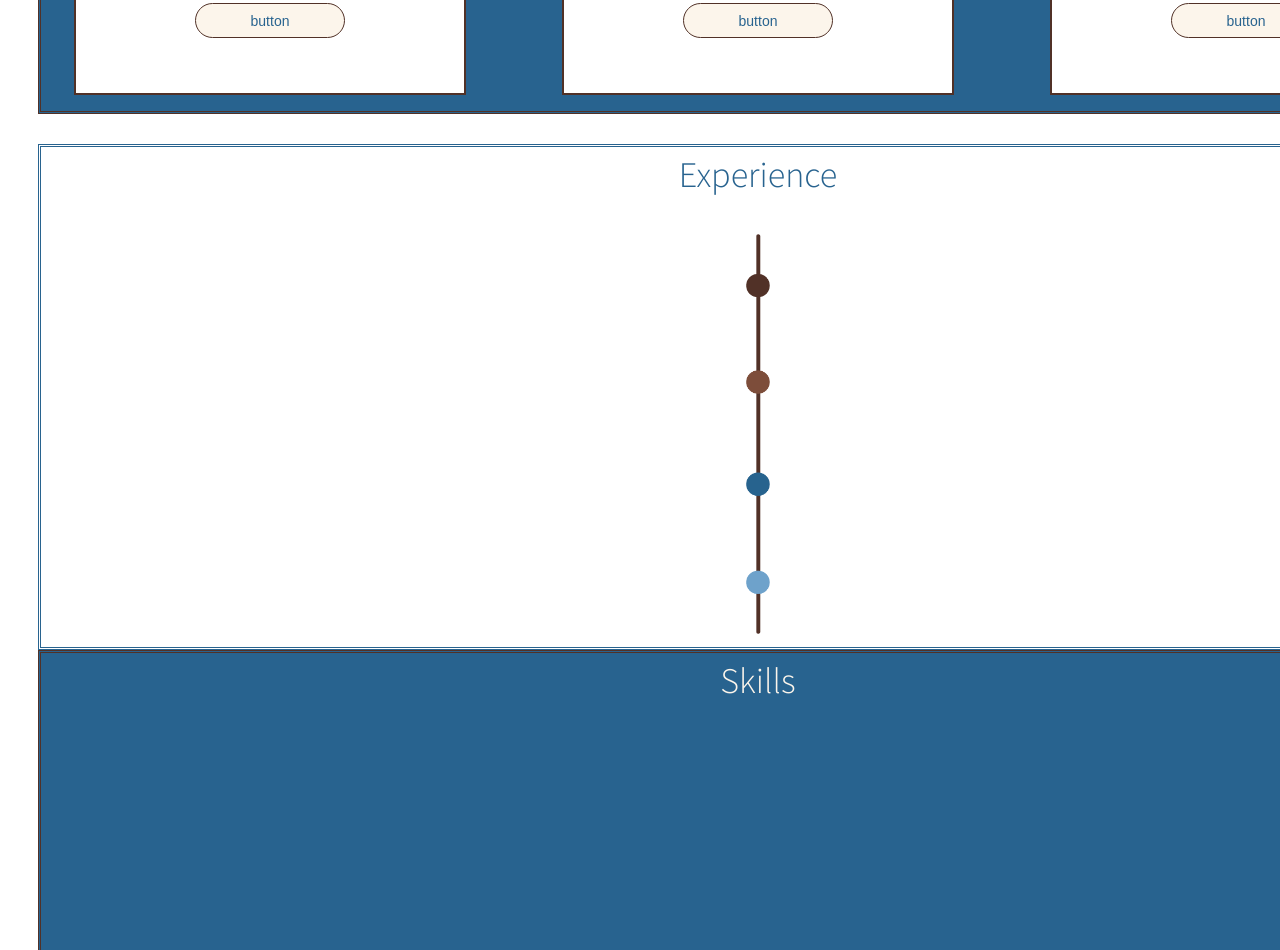
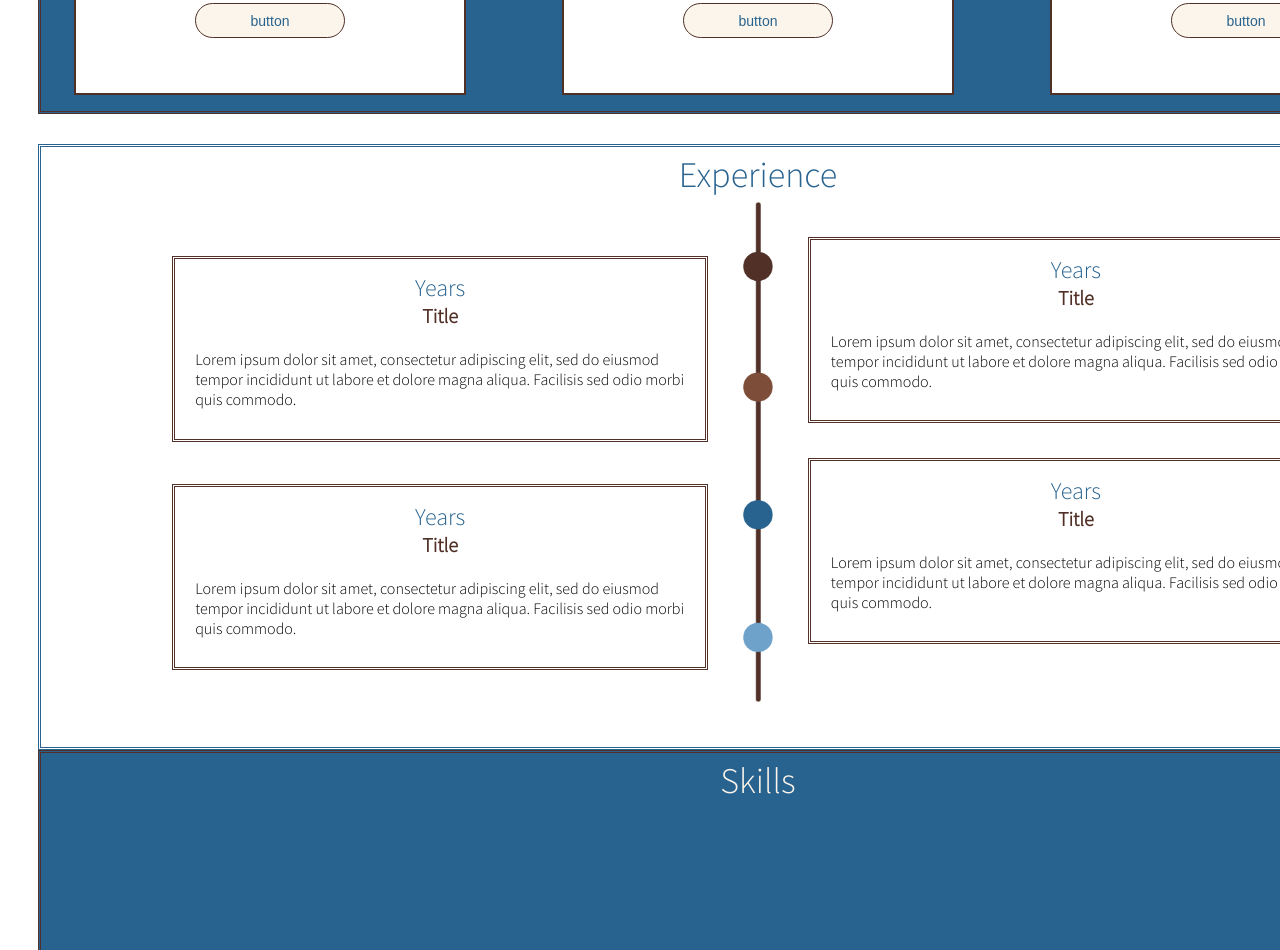
Before and after one commit to andreashep/HildegunDesign, a plain HTML site: page index.html in a window 1280 px wide. Shown: the part 2050-3000 px from the top of the page. Drawn offline with Linux system fonts and the light colour scheme.

Commit message:
experience

```diff
--- a/index.html
+++ b/index.html
@@ -73,11 +73,36 @@
                             <button class="example"><a href="">button</a></button>
                 </div>
         </article>
-    <div class="experience">
+    <article class="experience">
         <h1>Experience</h1>
-            <img src="homepage_images/timeline.png">
-       <!--image, 4cards, center img-->
-    </div>
+        <div class="econtent">
+            <div class="one_two">
+                    <div class="years_one">
+                        <h2>Years</h2>
+                        <h3>Title</h3>
+                        <p>Lorem ipsum dolor sit amet, consectetur adipiscing elit, sed do eiusmod tempor incididunt ut labore et dolore magna aliqua. Facilisis sed odio morbi quis commodo.</p>
+                    </div>
+                    <div class="years_two">
+                        <h2>Years</h2>
+                        <h3>Title</h3>
+                        <p>Lorem ipsum dolor sit amet, consectetur adipiscing elit, sed do eiusmod tempor incididunt ut labore et dolore magna aliqua. Facilisis sed odio morbi quis commodo.</p>
+                    </div>
+                </div>
+                <img src="homepage_images/timeline.png">
+                <div class="three_four">
+                    <div class="years_three">
+                        <h2>Years</h2>
+                        <h3>Title</h3>
+                        <p>Lorem ipsum dolor sit amet, consectetur adipiscing elit, sed do eiusmod tempor incididunt ut labore et dolore magna aliqua. Facilisis sed odio morbi quis commodo.</p>
+                    </div>
+                    <div class="years_four">
+                        <h2>Years</h2>
+                        <h3>Title</h3>
+                        <p>Lorem ipsum dolor sit amet, consectetur adipiscing elit, sed do eiusmod tempor incididunt ut labore et dolore magna aliqua. Facilisis sed odio morbi quis commodo.</p>
+                    </div>
+                </div>
+            </div>
+    </article>
     <div class="skills">
         <h1>Skills</h1>
         <!--title, 8bxs in 2 rows-->
--- a/style.css
+++ b/style.css
@@ -313,9 +313,10 @@ nav a:hover {
 
 .experience {
     display: flex;
-    flex-flow: row wrap;
-    height: 500px;
-    width: 100%;
+    flex-direction: row;
+    flex-wrap: wrap;
+    height: 600px;
+    width: 1440px;
     background-color: #fff;
     border: 3px double rgb(40, 99, 143);
     justify-content: center;
@@ -324,15 +325,187 @@ nav a:hover {
 .experience h1 {
     display: flex;
     width: 100%;
+    height: 50px;
     justify-content: center;
     align-content: center;
-    margin-top: 5px;
+    margin: 5px 0 0 0;
+    padding: 0;
     color: rgb(40, 99, 143);
 }
 
 .experience img {
     display: flex;
-    height: 400px;
+    height: 500px;
+    margin: 0 35px;
+}
+
+.econtent {
+    display: flex;
+    flex-direction: row;
+    margin-bottom: 75px;
+}
+
+
+.one_two {
+    display: flex;
+    flex-direction: column;
+    margin: 50px 0 35px 0;
+    justify-content: space-around;
+    align-content: space-around;
+}
+
+.years_one {
+    display: flex;
+    flex-direction: column;
+    flex-basis: 1;
+    width: 500px;
+    height: 150px;
+    border: 3px double rgb(81, 49, 39);
+    justify-content: center;
+    align-items: center;
+    padding: 15px;
+    margin-bottom: 35px;
+
+}
+
+.years_one h2 {
+    display: flex;
+    color: rgb(40, 99, 143);
+    justify-content: center;
+    align-content: center;
+    margin: 5px 0 0 0;
+}
+
+
+.years_one h3 {
+    display: flex;
+    color: rgb(81, 49, 39);
+    justify-content: center;
+    align-content: center;
+    margin: 0;
+}
+
+.years_one p {
+    display: flex;
+    justify-content: center;
+    align-content: center;
+    padding: 5px;
+}
+
+
+.years_two {
+    display: flex;
+    flex-direction: column;
+    width: 500px;
+    height: 150px;
+    border: 3px double rgb(81, 49, 39);
+    justify-content: center;
+    align-items: center;
+    padding: 15px;
+    margin-bottom: 35px;
+}
+
+.years_two h2 {
+    display: flex;
+    color: rgb(40, 99, 143);
+    justify-content: center;
+    align-content: center;
+    margin: 5px 0 0 0;
+}
+
+.years_two h3 {
+    display: flex;
+    color: rgb(81, 49, 39);
+    justify-content: center;
+    align-content: center;
+    margin: 0;
+}
+
+.years_two p {
+    display: flex;
+    justify-content: center;
+    align-content: center;
+    padding: 5px;
+}
+
+.three_four {
+    display: flex;
+    flex-direction: column;
+    margin: 0 0 100px 0;
+    justify-content: space-around;
+    align-content: space-around;
+}
+
+.years_three {
+    display: flex;
+    flex-direction: column;
+    width: 500px;
+    height: 150px;
+    border: 3px double rgb(81, 49, 39);
+    justify-content: center;
+    align-items: center;
+    padding: 15px;
+    margin: 35px 0;
+
+}
+
+.years_three h2 {
+    display: flex;
+    color: rgb(40, 99, 143);
+    justify-content: center;
+    align-content: center;
+    margin: 5px 0 0 0;
+}
+
+
+.years_three h3 {
+    display: flex;
+    color: rgb(81, 49, 39);
+    justify-content: center;
+    align-content: center;
+    margin: 0;
+}
+
+.years_three p {
+    display: flex;
+    justify-content: center;
+    align-content: center;
+    padding: 5px;
+}
+
+
+.years_four {
+    display: flex;
+    flex-direction: column;
+    width: 500px;
+    height: 150px;
+    border: 3px double rgb(81, 49, 39);
+    justify-content: center;
+    align-items: center;
+    padding: 15px;
+}
+
+.years_four h2 {
+    display: flex;
+    color: rgb(40, 99, 143);
+    justify-content: center;
+    align-content: center;
+    margin: 5px 0 0 0;
+}
+
+.years_four h3 {
+    display: flex;
+    color: rgb(81, 49, 39);
+    justify-content: center;
+    align-content: center;
+    margin: 0;
+}
+
+.years_four p {
+    display: flex;
+    justify-content: center;
+    align-content: center;
+    padding: 5px;
 }
 
 
```
